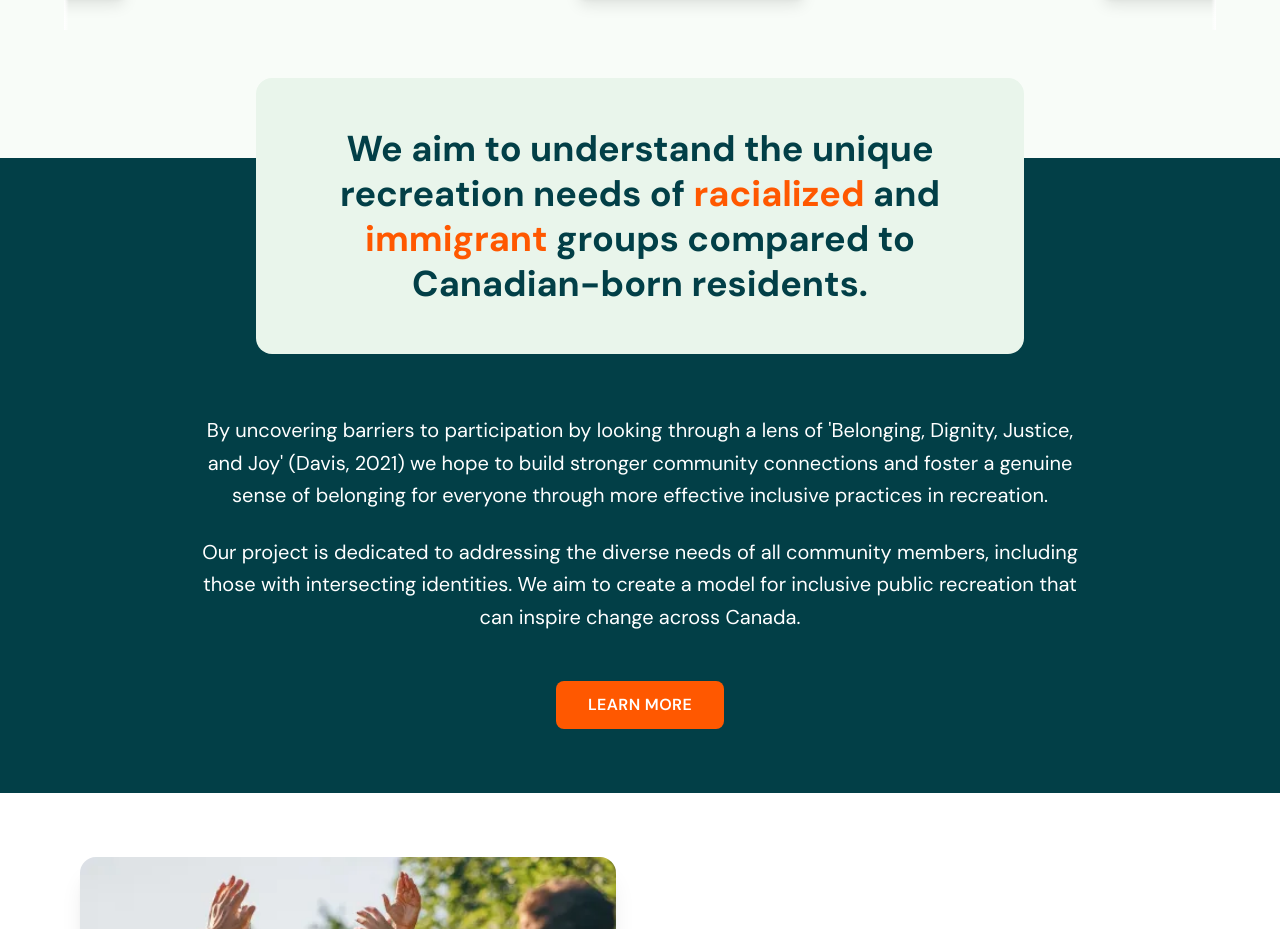
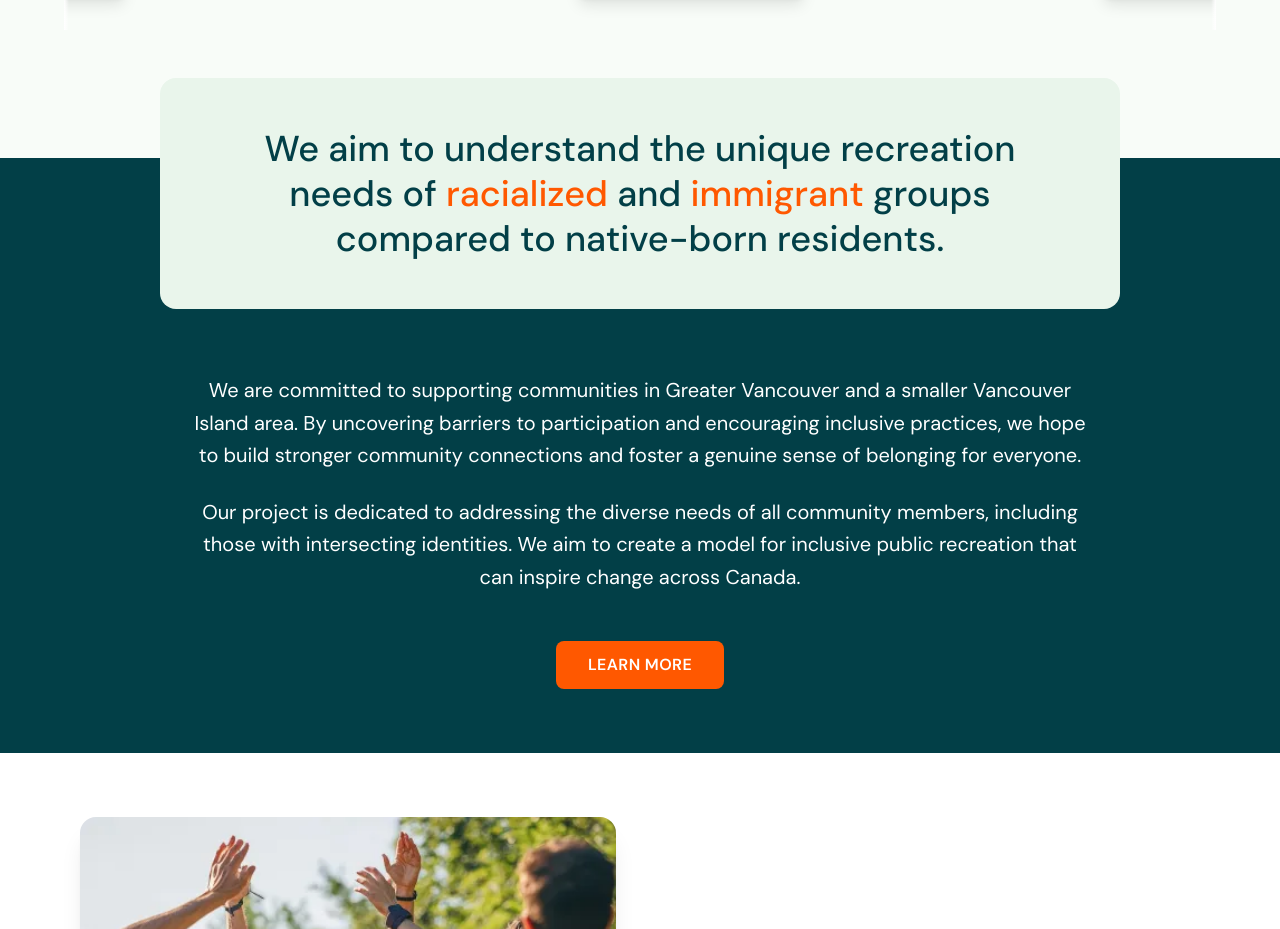
Before and after one commit to langararec/IDEAS-website, a React (Vite) app in the folder frontend/: page / in a window 1280 px wide. Shown: the part 761-1690 px from the top of the page. Built offline with nearby package versions, Linux system fonts and the light colour scheme.

Commit message:
updated the mission statement

```diff
--- a/frontend/src/pages/Home/MissionStatement.tsx
+++ b/frontend/src/pages/Home/MissionStatement.tsx
@@ -7,20 +7,20 @@ const MissionStatement: React.FC = () => {
             <div className="bg-primary py-16 px-4 relative">
                 <div className="max-w-6xl mx-auto relative">
                     {/* Main Quote Box - Overlapping */}
-                    <div className="bg-base-200 rounded-2xl p-6 lg:p-12 text-center absolute -top-24 md:-top-24  lg:-top-36 left-1/2 transform -translate-x-1/2 w-11/12 lg:w-3/4 xl:w-2/3  z-10">
-                        <h2 className="text-xl lg:text-3xl xl:text-4xl font-bold text-primary leading-tight font-dm-sans">
+                    <div className="bg-base-200 rounded-2xl p-6 lg:p-12 text-center absolute -top-34 md:-top-24 lg:-top-36 left-1/2 transform -translate-x-1/2 w-11/12 lg:w-10/12  z-10">
+                        <h2 className="text-2xl lg:text-3xl xl:text-4xl font-medium text-primary leading-tight font-dm-sans">
                             We aim to understand the unique recreation needs of{" "}
                             <span className="text-accent">racialized</span> and{" "}
-                            <span className="text-accent">immigrant</span> groups compared to Canadian-born residents.
+                            <span className="text-accent">immigrant</span> groups compared to native-born residents.
                         </h2>
                     </div>
 
                     {/* Description Text - More top padding to account for quote box */}
-                    <div className="text-center space-y-6 text-white font-dm-sans pt-32 lg:pt-48">
+                    <div className="text-center space-y-6 text-white font-dm-sans pt-28 lg:pt-38 w-11/12 mx-auto">
                         <p className="text-lg lg:text-xl leading-relaxed max-w-4xl mx-auto">
-                            By uncovering barriers to participation by looking through a lens of 'Belonging, Dignity, Justice, and Joy'
-                            (Davis, 2021) we hope to build stronger community connections and foster a genuine sense of belonging for
-                            everyone through more effective inclusive practices in recreation.
+                            We are committed to supporting communities in Greater Vancouver and a smaller Vancouver Island area.
+                            By uncovering barriers to participation and encouraging inclusive practices,
+                            we hope to build stronger community connections and foster a genuine sense of belonging for everyone.
                         </p>
 
                         <p className="text-lg lg:text-xl leading-relaxed max-w-4xl mx-auto">
```
